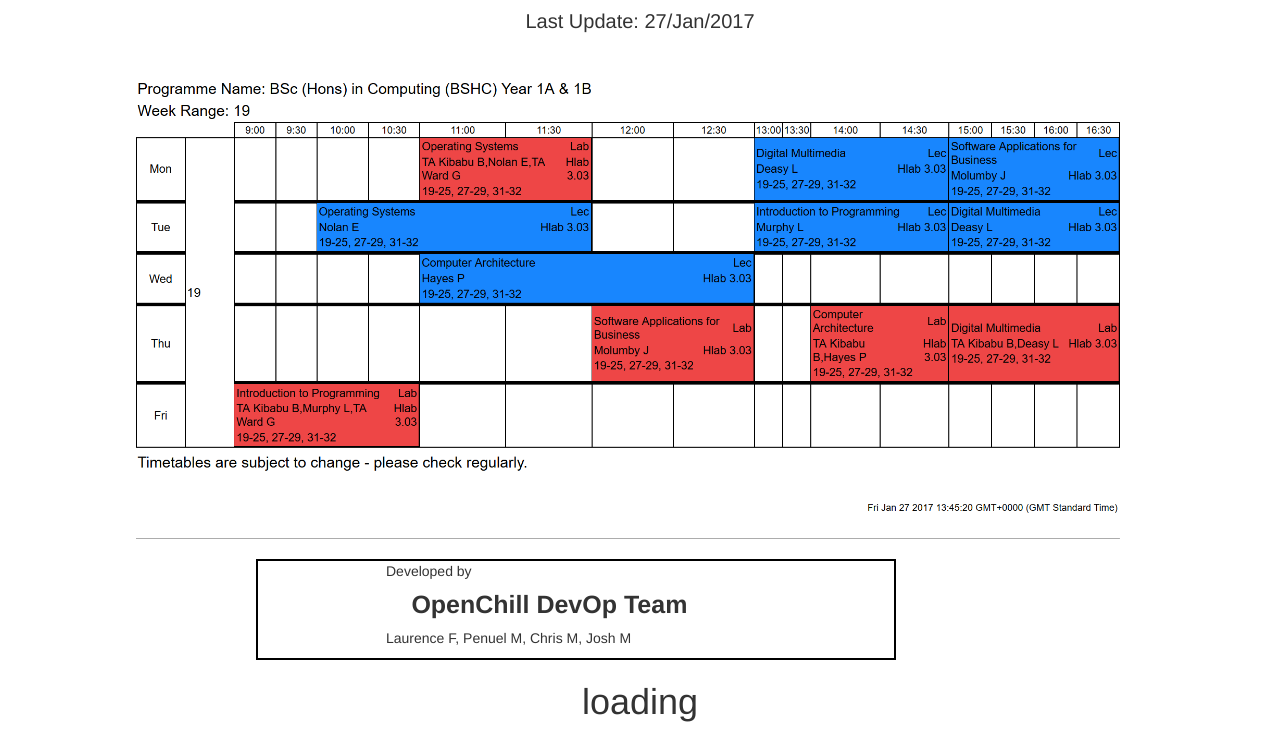
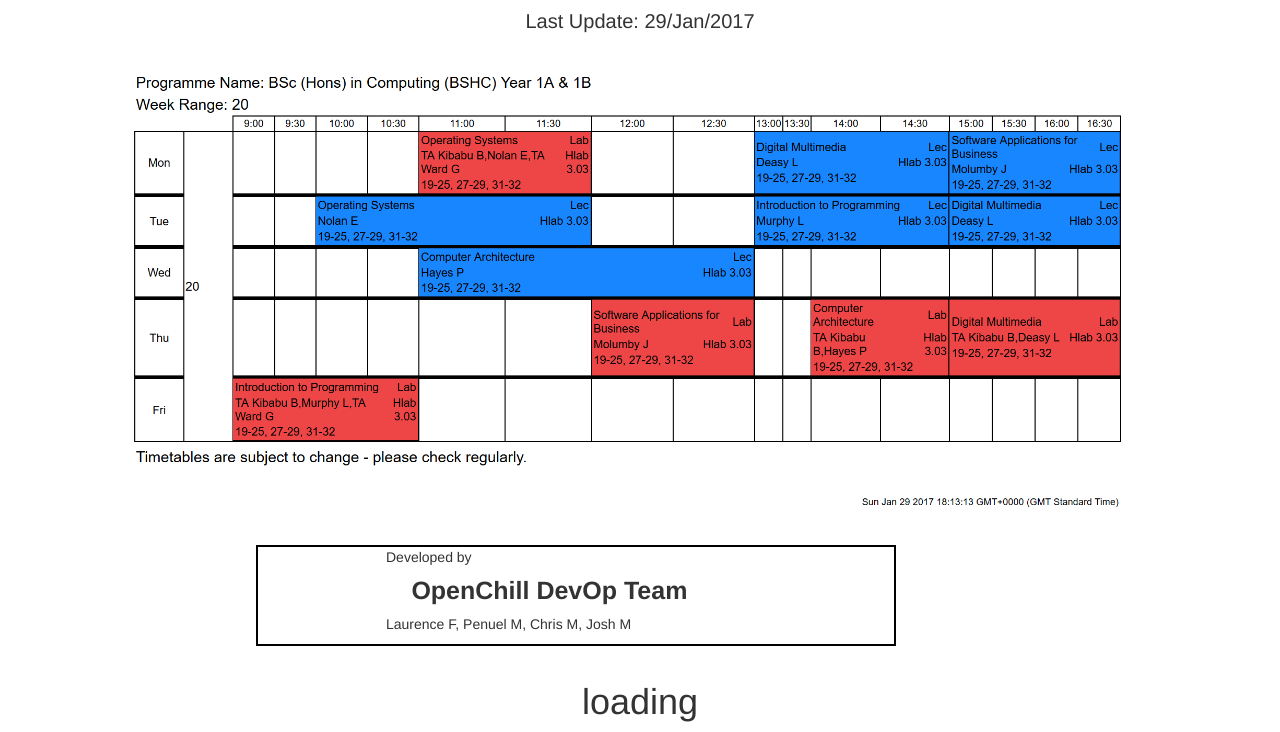
Before and after one commit to penmaypa/bsch-timetable, a plain HTML site: page index.html in a window 1280 px wide. Shown: the part 138-870 px from the top of the page. Drawn offline with Linux system fonts and the light colour scheme.

Commit message:
Timetable update 2017-01-29 18:19

```diff
--- a/index.html
+++ b/index.html
@@ -103,11 +103,11 @@
 		<br>
 		<div class="head-con">
 			<h1> Timetable</h1>
-			<p class="modate"> Last Update: 27/Jan/2017 </p>
+			<p class="modate"> Last Update: 29/Jan/2017 </p>
 		</div>
 
 		<div class="timetable-body">
-			<img src="./images/table1.png" style="width:1000px;">
+			<img src="./images/table2.png" style="width:1000px;">
 
 			</img>
 		</div>
```
Also changed, not shown: images/table2.png (added).
